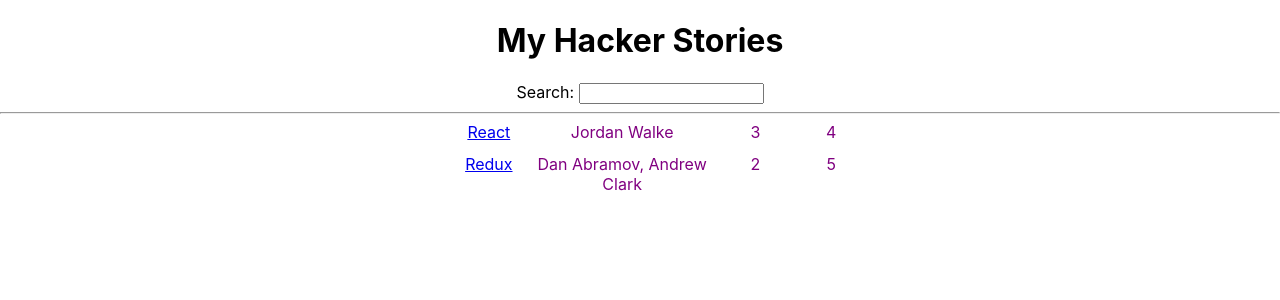
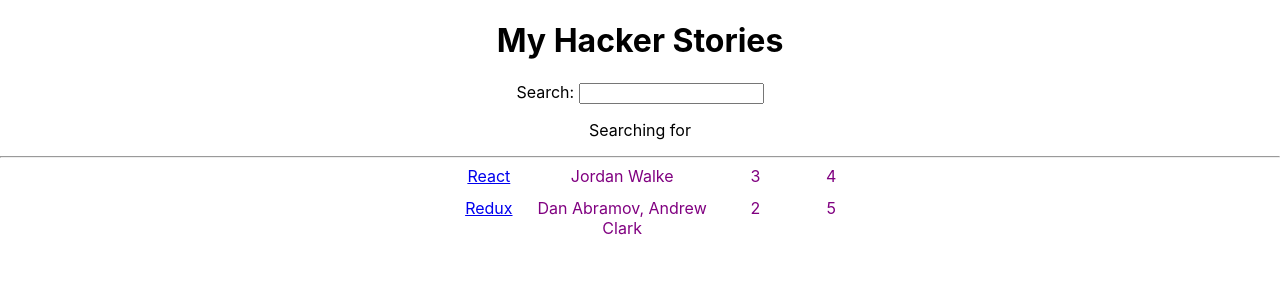
Before and after one commit to mar10outof10/hacker-stories, a React (Create React App) app: page / in a window 1280 px wide. Shown: the top 300 px of the page. Built offline with nearby package versions, Linux system fonts and the light colour scheme.

Commit message:
Added usestate hook to search

```diff
--- a/src/App.js
+++ b/src/App.js
@@ -37,13 +37,19 @@
 };
 
 const Search = () => {
+  const [searchTerm, setSearchTerm] = React.useState('');
+
   const handleChange = (event) => {
-    console.log(event.target.value);
+    setSearchTerm(event.target.value);
   }
   return(
     <div>
       <label htmlFor="search">Search: </label>
       <input id="search" type="text" onChange={handleChange}/>
+
+      <p>
+        Searching for <strong>{searchTerm}</strong>
+      </p>
     </div>
   )
 };
```
